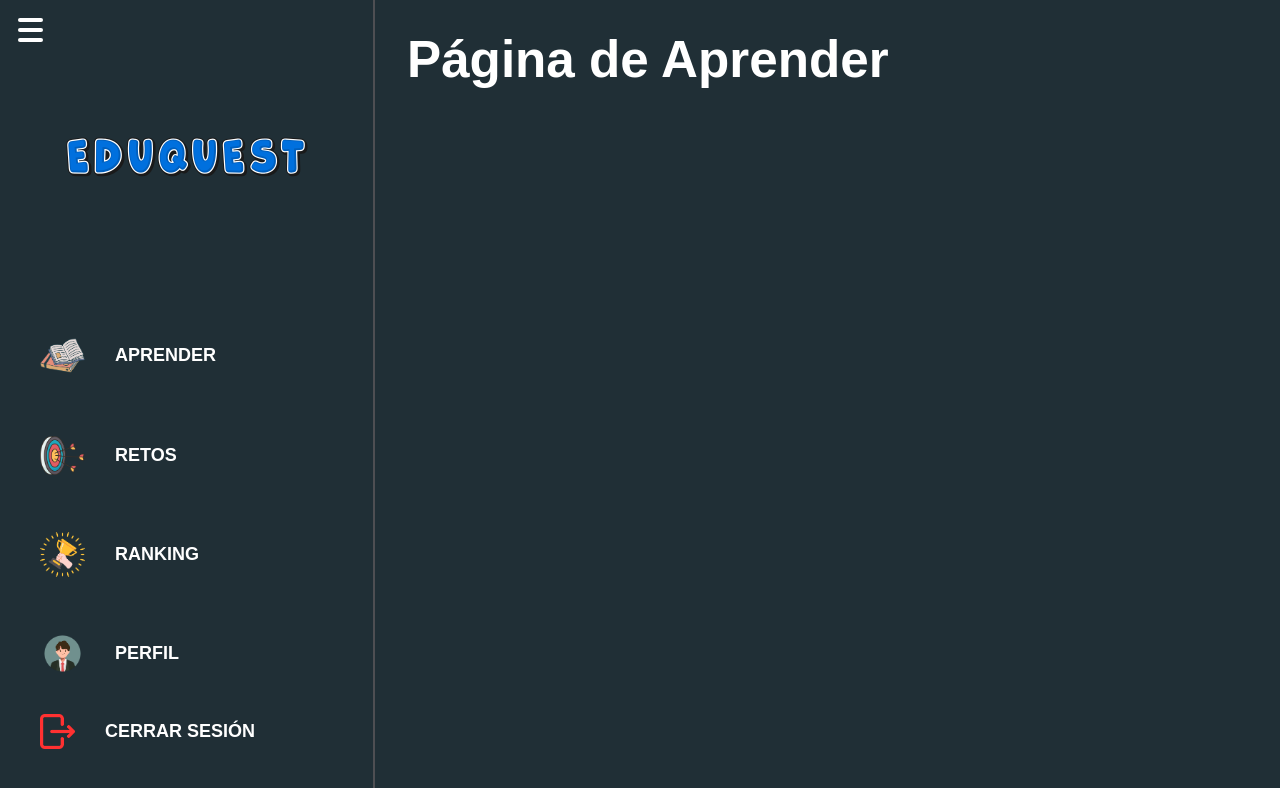
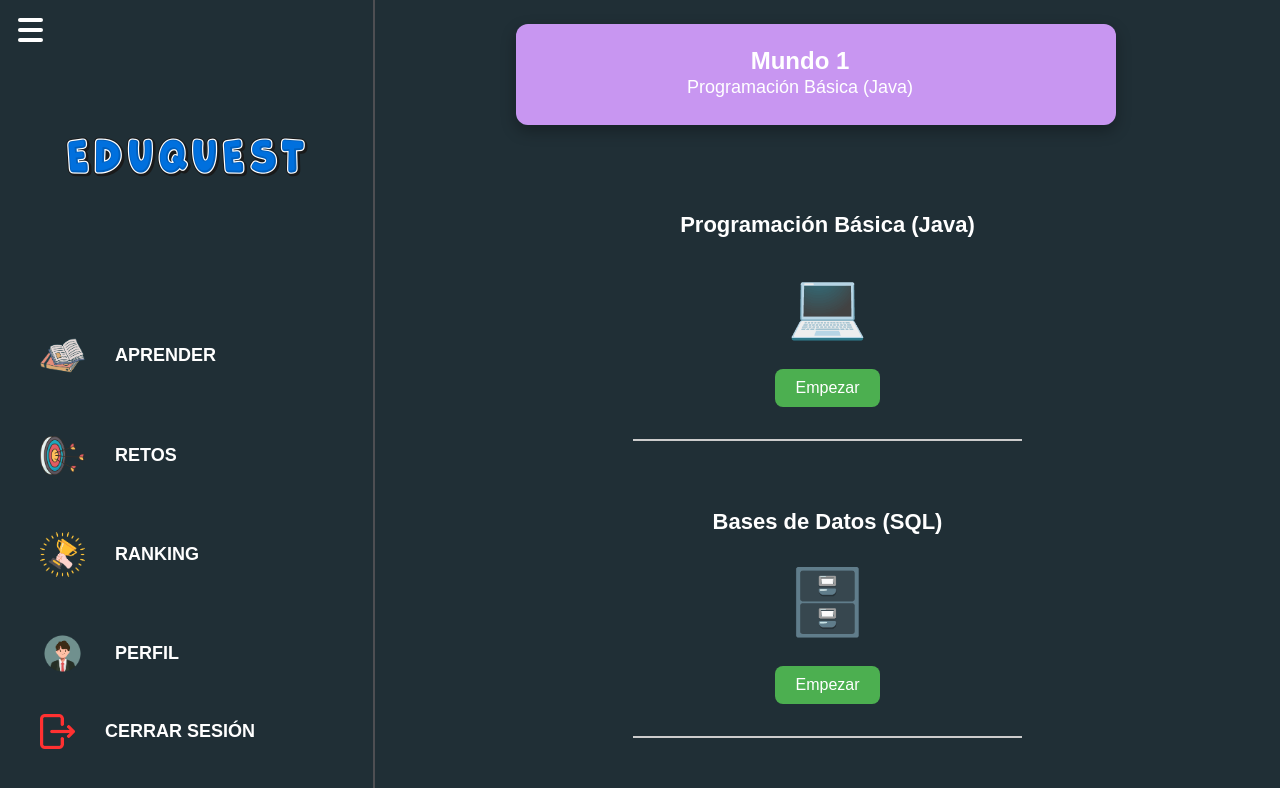
Before and after one commit to ramadearbol/Eduquest, a React (Vite) app in the folder frontend/: page /home/aprender in a window 1280 px wide. Shown: the top 788 px of the page. Built offline with nearby package versions, Linux system fonts and the light colour scheme.

Commit message:
Aprender casi terminado

```diff
--- a/frontend/src/pages/Aprender.jsx
+++ b/frontend/src/pages/Aprender.jsx
@@ -1,13 +1,102 @@
+import React, { useEffect, useRef, useState } from 'react';
 import "../styles/Aprender.css";
 
-// src/pages/Aprender.jsx
+function Aprender() {
+  const [activeWorld, setActiveWorld] = useState('Mundo 1');
+  const [activeTitle, setActiveTitle] = useState('Programación Básica (Java)');
+  const [showPopup, setShowPopup] = useState(false);
+  const [popupWorld, setPopupWorld] = useState(null);
+  const worldRefs = useRef([]);
 
-function Aprender() {
-    return (
-      <div>
-        <h1>Página de Aprender</h1>
+  const worlds = [
+    { id: 1, name: 'Programación Básica (Java)', image: '💻' },
+    { id: 2, name: 'Bases de Datos (SQL)', image: '🗄️' },
+    { id: 3, name: 'Interfaces Gráficas (JavaFX)', image: '🖥️' },
+    { id: 4, name: 'Algoritmos y Estructuras de Datos', image: '📊' },
+  ];
+
+  useEffect(() => {
+    const observer = new IntersectionObserver(
+      (entries) => {
+        const visible = entries.find(entry => entry.isIntersecting);
+        if (visible) {
+          const id = visible.target.getAttribute('data-id');
+          const title = worlds.find(world => world.id.toString() === id)?.name;
+          setActiveWorld(`Mundo ${id}`);
+          setActiveTitle(title);
+        }
+      },
+      { threshold: 0.5 }
+    );
+
+    worldRefs.current.forEach((ref) => ref && observer.observe(ref));
+    return () => {
+      worldRefs.current.forEach((ref) => ref && observer.unobserve(ref));
+    };
+  }, []);
+
+  const handleMouseEnter = (id) => {
+    const title = worlds.find(world => world.id === id)?.name;
+    setActiveWorld(`Mundo ${id}`);
+    setActiveTitle(title);
+  };
+
+  const handleStartClick = (world) => {
+    setPopupWorld(world);
+    setShowPopup(true);
+  };
+
+  const closePopup = () => {
+    setShowPopup(false);
+    setPopupWorld(null);
+  };
+
+  return (
+    <div className={`aprende-container ${showPopup ? 'blurred' : ''}`}>
+      <div className="intro-box fixed-top">
+        <div className="intro-text centered">
+          <h1>{activeWorld}</h1>
+          <h2>{activeTitle}</h2>
+        </div>
       </div>
-    );
-  }
 
-  export default Aprender;
+      <div className="worlds-list">
+        {worlds.map((world, index) => (
+          <div
+            key={world.id}
+            data-id={world.id}
+            ref={(el) => (worldRefs.current[index] = el)}
+            className="mundo-section"
+            onMouseEnter={() => handleMouseEnter(world.id)}
+          >
+            <h2>{world.name}</h2>
+            <div className="mundo-image">{world.image}</div>
+            <button className="start-btn" onClick={() => handleStartClick(world)}>
+              Empezar
+            </button>
+            <hr className="divider" />
+            {world.id === 4 && (
+              <p className="coming-soon">Próximamente</p>
+            )}
+          </div>
+        ))}
+      </div>
+
+      {showPopup && (
+        <div className="popup-overlay" onClick={closePopup}>
+          <div className="popup" onClick={(e) => e.stopPropagation()}>
+            <h3>Selecciona la dificultad</h3>
+            <div className="stars">
+              <button className="star-btn">⭐</button>
+              <button className="star-btn">⭐⭐</button>
+              <button className="star-btn">⭐⭐⭐</button>
+            </div>
+            <button className="close-btn" onClick={closePopup}>Cerrar</button>
+          </div>
+        </div>
+      )}
+    </div>
+  );
+}
+
+export default Aprender;
--- a/frontend/src/styles/Aprender.css
+++ b/frontend/src/styles/Aprender.css
@@ -0,0 +1,167 @@
+.aprende-container {
+    padding: 6rem 2rem 2rem;
+    text-align: center;
+}
+
+.centered {
+    text-align: center;
+}
+
+.fixed-top {
+    position: fixed;
+    top: 0;
+    left: 50%;
+    transform: translateX(-50%);
+    width: 90%;
+    max-width: 600px;
+    z-index: 999;
+    background: linear-gradient(135deg, #c896f1, #c896f1);
+    padding: 1.5rem 2rem; /* Aumentamos el padding */
+    margin-top: 1.5rem; /* Reducido espacio arriba */
+    margin-left: 11rem;
+    border-radius: 12px 12px 12px 12px;
+    box-shadow: 0px 6px 15px rgba(0, 0, 0, 0.3);
+}
+
+.intro-box {
+    display: flex;
+    justify-content: space-between;
+    align-items: center;
+    color: white;
+    border-radius: 12px 12px 12px 12px;
+    box-shadow: 0px 6px 15px rgba(0, 0, 0, 0.3);
+}
+
+.intro-text h1 {
+    font-size: 24px;
+    margin: 0;
+    font-weight: bold;
+}
+
+.intro-text h2 {
+    font-size: 18px;
+    margin: 0;
+    font-weight: normal;
+}
+
+.intro-image img {
+    max-width: 50px;
+    height: auto;
+}
+
+.worlds-list {
+    margin-top: 80px; /* Ajustado margen superior */
+}
+
+.mundo-section {
+    margin: 4rem 0;
+}
+
+.mundo-section h2 {
+    font-size: 22px;
+}
+
+.mundo-image {
+    font-size: 4rem;
+    margin: 1rem 0;
+}
+
+.world-title {
+    margin-top: 1rem;
+    font-size: 1.2rem;
+    font-weight: bold;
+}
+
+.start-btn {
+    background-color: #4CAF50;
+    color: white;
+    border: none;
+    padding: 10px 20px;
+    border-radius: 8px;
+    cursor: pointer;
+    transition: transform 0.1s ease, box-shadow 0.1s ease;
+}
+
+.start-btn:hover {
+    background-color: #45a049;
+    transform: translateY(2px);
+    box-shadow: inset 0 2px 4px rgba(0,0,0,0.2);
+}
+
+
+.coming-soon {
+    color: #aaa;
+    font-style: italic;
+    margin-top: 5rem;
+    font-size: 5rem;
+}
+.divider {
+    border: none;
+    height: 2px;
+    background-color: #ccc;
+    width: 50%;
+    margin: 2rem auto 0 auto;
+}
+
+/* POPUP */
+
+.popup-overlay {
+    position: fixed;
+    top: 0;
+    left: 0;
+    width: 100%;
+    height: 100%;
+    background: rgba(0, 0, 0, 0.6);
+    display: flex;
+    align-items: center;
+    justify-content: center;
+    z-index: 1000;
+}
+
+.popup {
+    background: rgb(32, 47, 54);
+    padding: 3rem;
+    border-radius: 12px;
+    color: white;
+    text-align: center;
+    width: 600px;
+    max-width: 95%;
+}
+
+.popup h3 {
+    margin-bottom: 1.5rem;
+}
+
+.stars {
+    display: flex;
+    justify-content: center; /* Centrar las estrellas */
+    gap: 1rem; /* Espaciado entre las estrellas */
+    margin-bottom: 2rem;
+}
+
+.star-btn {
+    background: white;
+    color: #c896f1;
+    border: none;
+    font-size: 1.8rem;
+    border-radius: 8px; /* Cambié de círculo a rectángulo */
+    padding: 10px 20px; /* Asegura que las estrellas sean botones rectangulares */
+    cursor: pointer;
+}
+
+.star-btn:hover {
+    background: #eee;
+}
+
+.close-btn {
+    background: #ff4d4d;
+    color: white;
+    border: none;
+    padding: 0.5rem 1rem;
+    border-radius: 8px;
+    cursor: pointer;
+}
+
+.close-btn:hover {
+    background: #e60000;
+}
```
